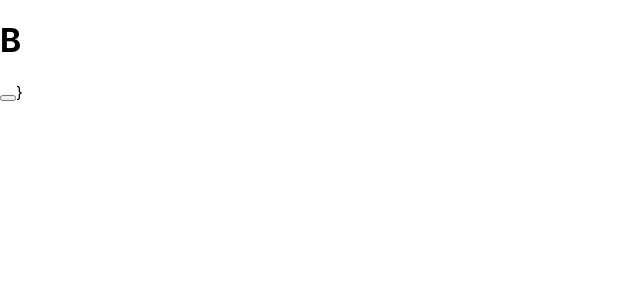
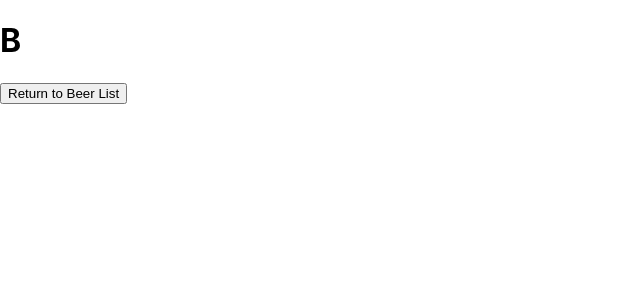
Before and after one commit to StevenLy369/Beer, a React (Create React App) app: page / in a window 1280 px wide. Shown: the top 300 px of the page, without its empty margins (0-640 px from the left). Built offline with nearby package versions, Linux system fonts and the light colour scheme.

Commit message:
finally got form/list to swap with button

```diff
--- a/src/component/BeerControl.js
+++ b/src/component/BeerControl.js
@@ -11,9 +11,14 @@ class BeerControl extends React.Component {
         this.state = {
             masterBeerList: [],
             formVisibleOnPage: false,
-            selectedBeer:null,
-            edit:false
+
+
         }
+    }
+
+    handleClick = () => {
+        this.setState((prevState) => ({
+            formVisibleOnPage: !prevState.formVisibleOnPage }))
     }
 
 
@@ -27,17 +32,21 @@ render() {
 
     if (this.state.formVisibleOnPage){
         currentlyVisibleState = <BeerForm />
+        buttonText ="Add Beer"
     }else {
         currentlyVisibleState = <BeerList />
+        buttonText ="Return to Beer List"
     }
 
 
     return(
+
     <React.Fragment>
     {currentlyVisibleState}
-    <button onClick={this.handleClick}>{buttonText}</button>}
+    <button onClick={this.handleClick}>{buttonText}</button>
     </React.Fragment>
-)
+
+    );
  }
 
 
```
